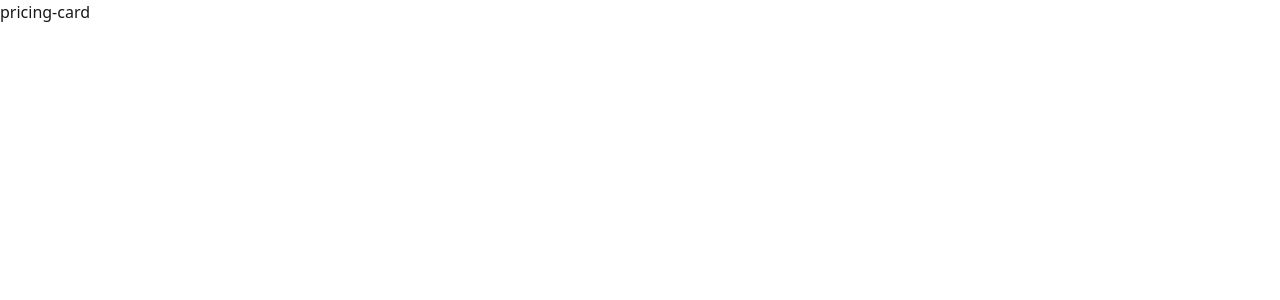
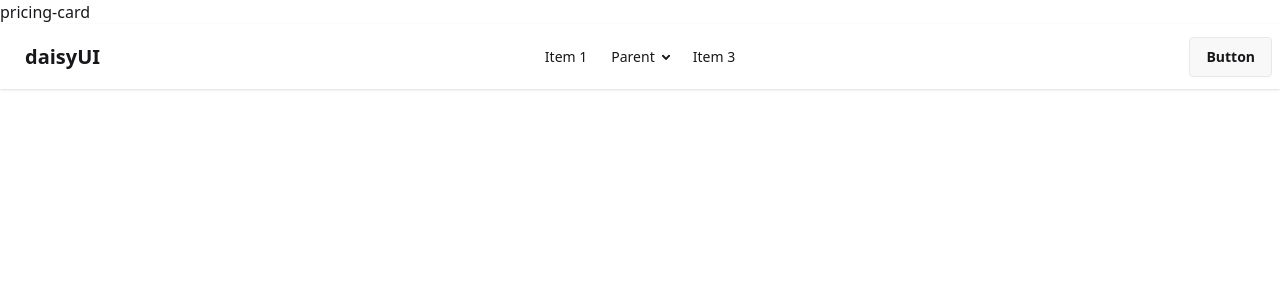
Before and after one commit to iftakhersifat/pricing-card, a React (Vite) app: page / in a window 1280 px wide. Shown: the top 300 px of the page. Built offline with nearby package versions, Linux system fonts and the light colour scheme.

Commit message:
added navbar from daisy

```diff
--- a/src/App.jsx
+++ b/src/App.jsx
@@ -1,10 +1,12 @@
 import './App.css'
+import Navbar from './Components/Navbar/Navbar'
 
 function App() {
 
   return (
     <>
       <h1>pricing-card</h1>
+      <Navbar></Navbar>
     </>
   )
 }
--- /dev/null
+++ b/src/Components/Navbar/Navbar.jsx
@@ -0,0 +1,49 @@
+import React from 'react';
+
+const Navbar = () => {
+    return (
+        <div className="navbar bg-base-100 shadow-sm">
+  <div className="navbar-start">
+    <div className="dropdown">
+      <div tabIndex={0} role="button" className="btn btn-ghost lg:hidden">
+        <svg xmlns="http://www.w3.org/2000/svg" className="h-5 w-5" fill="none" viewBox="0 0 24 24" stroke="currentColor"> <path strokeLinecap="round" strokeLinejoin="round" strokeWidth="2" d="M4 6h16M4 12h8m-8 6h16" /> </svg>
+      </div>
+      <ul
+        tabIndex={0}
+        className="menu menu-sm dropdown-content bg-base-100 rounded-box z-1 mt-3 w-52 p-2 shadow">
+        <li><a>Item 1</a></li>
+        <li>
+          <a>Parent</a>
+          <ul className="p-2">
+            <li><a>Submenu 1</a></li>
+            <li><a>Submenu 2</a></li>
+          </ul>
+        </li>
+        <li><a>Item 3</a></li>
+      </ul>
+    </div>
+    <a className="btn btn-ghost text-xl">daisyUI</a>
+  </div>
+  <div className="navbar-center hidden lg:flex">
+    <ul className="menu menu-horizontal px-1">
+      <li><a>Item 1</a></li>
+      <li>
+        <details>
+          <summary>Parent</summary>
+          <ul className="p-2">
+            <li><a>Submenu 1</a></li>
+            <li><a>Submenu 2</a></li>
+          </ul>
+        </details>
+      </li>
+      <li><a>Item 3</a></li>
+    </ul>
+  </div>
+  <div className="navbar-end">
+    <a className="btn">Button</a>
+  </div>
+</div>
+    );
+};
+
+export default Navbar;
```
